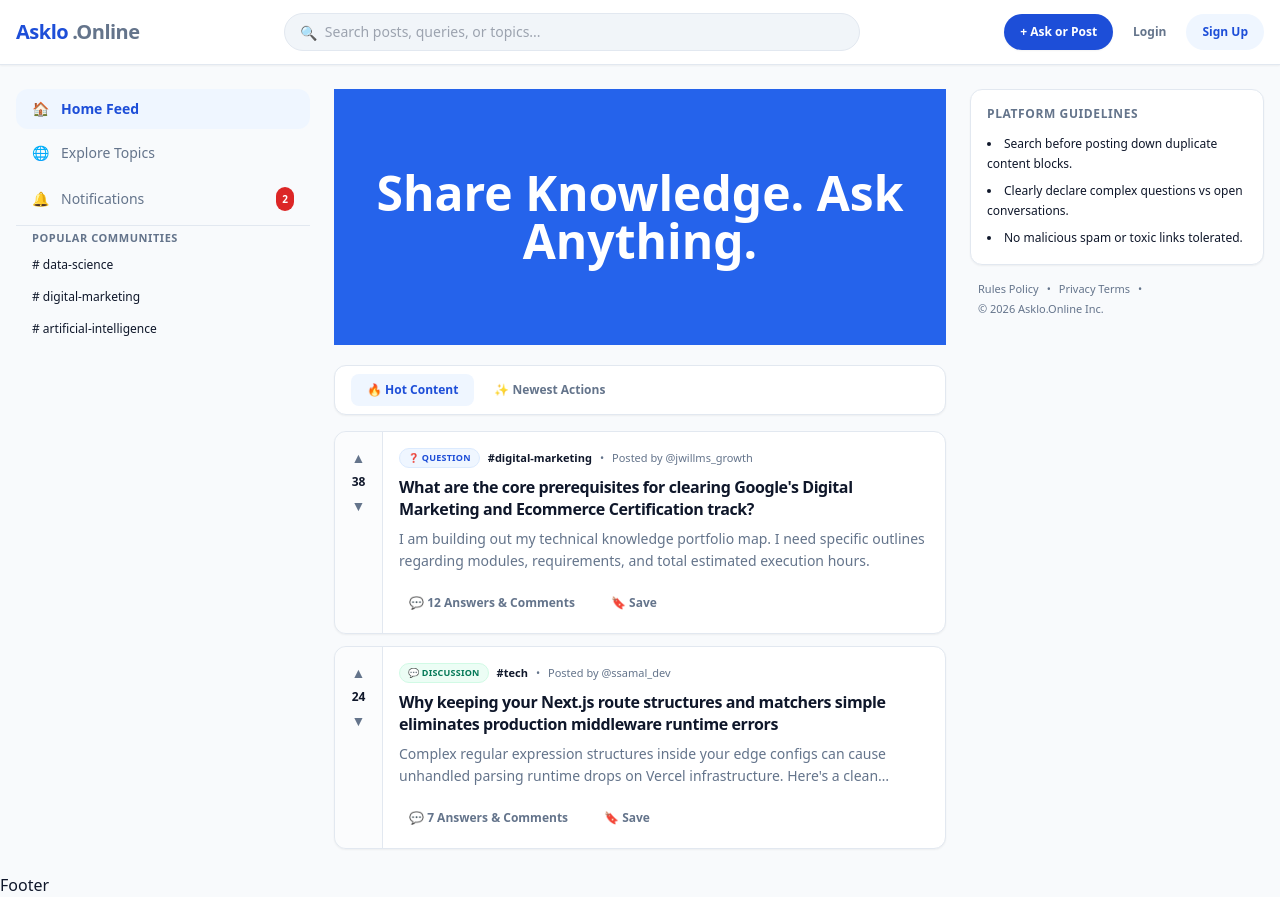
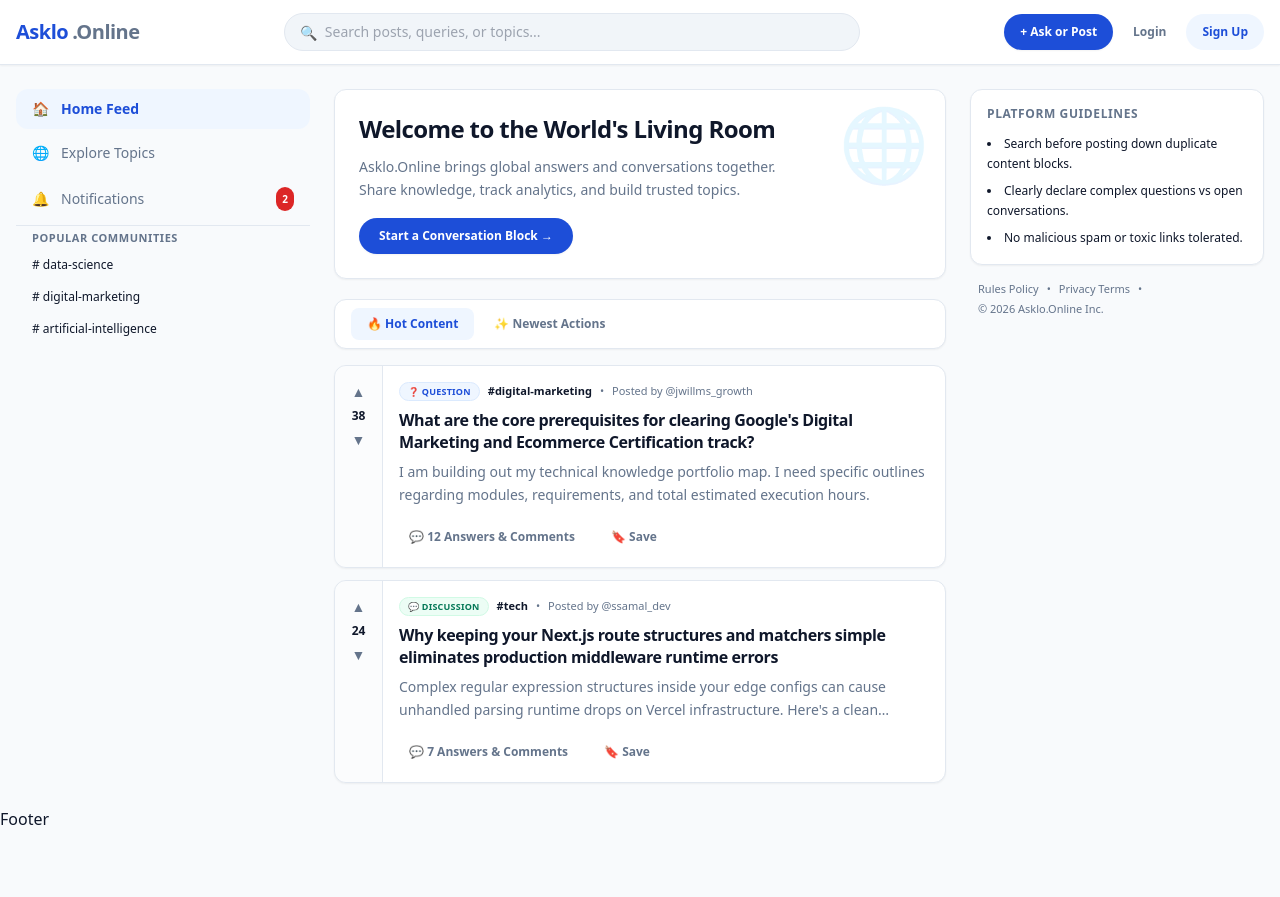
Before and after one commit to askloonline-maker/portfolio-website, a Next.js app: page / in a window 1280 px wide. After the commit the page ends 831 px from the top, so only its background shows below. Built offline with nearby package versions, Linux system fonts and the light colour scheme.

Commit message:
Revamp Hero component layout and content

```diff
--- a/components/Hero.tsx
+++ b/components/Hero.tsx
@@ -1,7 +1,23 @@
+import React from "react";
+import Link from "next/link";
+
 export default function Hero() {
   return (
-    <section className="text-center py-20 bg-blue-600 text-white">
-      <h1 className="text-5xl font-bold">Share Knowledge. Ask Anything.</h1>
-    </section>
+    <div className="bg-white border border-[#e2e8f0] rounded-xl p-6 shadow-sm relative overflow-hidden">
+      <div className="absolute right-0 top-0 text-7xl opacity-10 p-4 select-none">🌐</div>
+      <div className="max-w-md space-y-3">
+        <h1 className="text-2xl font-black text-[#0f172a] tracking-tight leading-tight">
+          Welcome to the World's Living Room
+        </h1>
+        <p className="text-sm text-[#64748b] leading-relaxed">
+          Asklo.Online brings global answers and conversations together. Share knowledge, track analytics, and build trusted topics.
+        </p>
+        <div className="pt-1">
+          <Link href="/ask" className="inline-block bg-[#1d4ed8] hover:bg-[#1e40af] text-white text-xs font-bold px-5 py-2.5 rounded-full shadow-sm transition">
+            Start a Conversation Block →
+          </Link>
+        </div>
+      </div>
+    </div>
   );
 }
```
